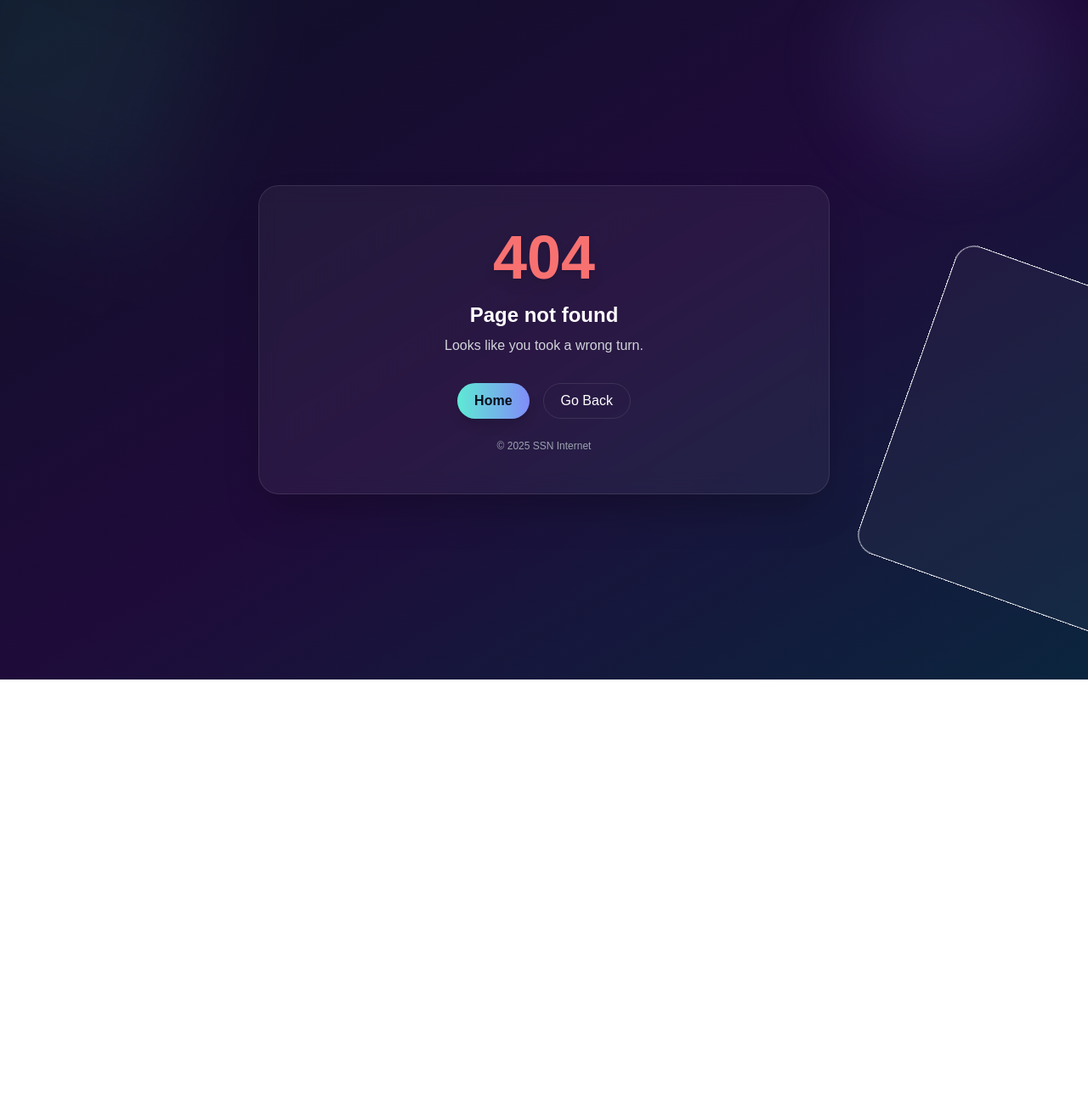
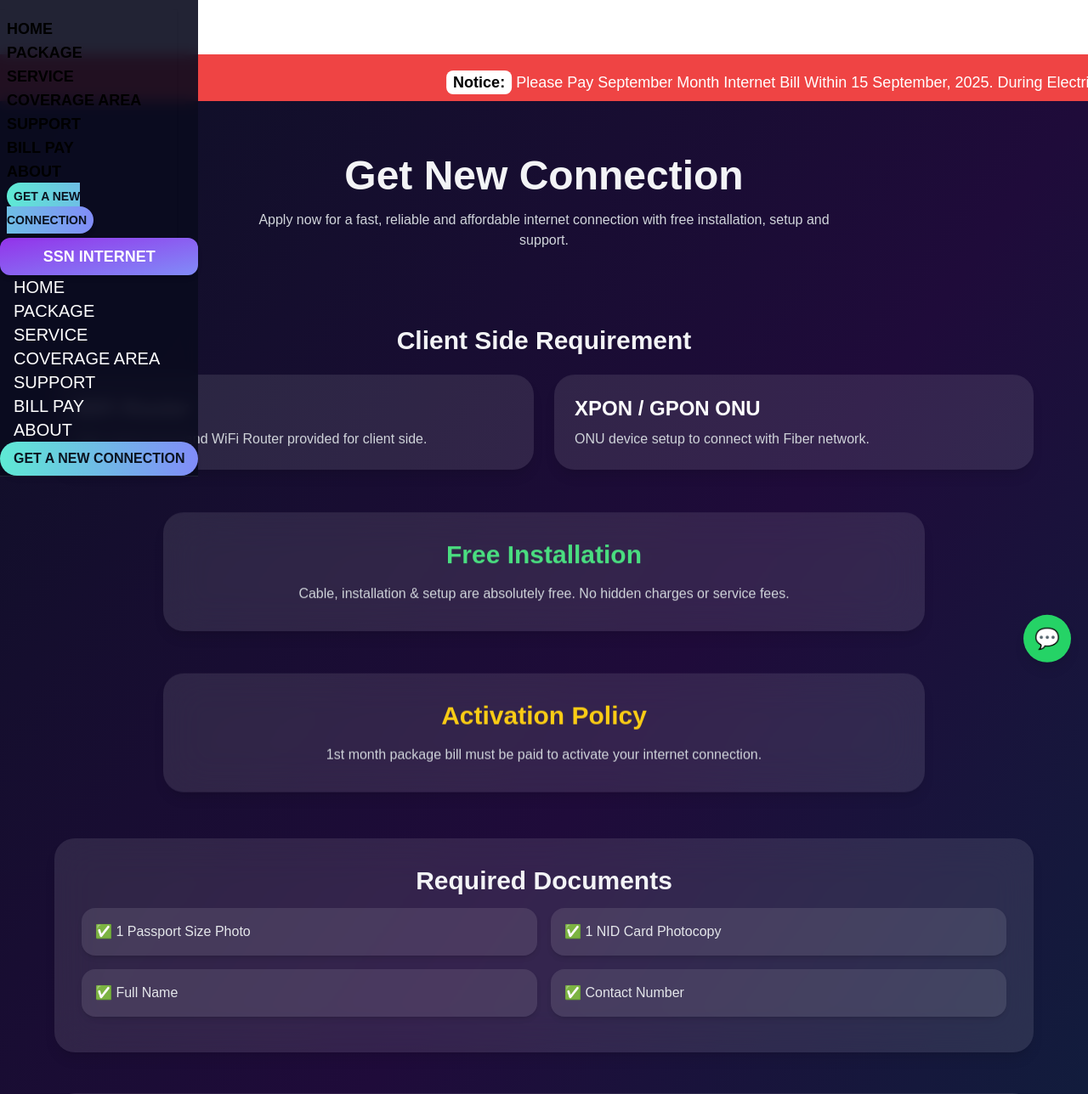
Before and after one commit to sahosskhan/ssn-internet-frontend, a React (Vite) app: page /get-new-connection in a window 1280 px wide. Before the commit this address had no page. Shown: the top 1288 px of the page at 85% size. Before the commit the page ends 800 px from the top, so only its background shows below. Built offline with nearby package versions, Linux system fonts and the light colour scheme.

Commit message:
new connection page add

```diff
--- /dev/null
+++ b/src/Pages/GetConnection/GetConnection.jsx
@@ -0,0 +1,139 @@
+import React from "react";
+import { Link } from "react-router-dom";
+
+const GetConnection = () => {
+  const devices = [
+    { name: "WiFi Router", desc: "High-speed dual band WiFi Router provided for client side." },
+    { name: "XPON / GPON ONU", desc: "ONU device setup to connect with Fiber network." },
+  ];
+
+  const documents = [
+    "1 Passport Size Photo",
+    "1 NID Card Photocopy",
+    "Full Name",
+    "Contact Number",
+  ];
+
+  const policies = [
+    "Installation, setup & cable are free of cost.",
+    "Only 1st month package bill required for activation.",
+    "Client must provide accurate information & documents.",
+    "Company reserves the right to verify user details.",
+    "Connection may take 24-48 hours depending on location.",
+  ];
+
+  return (
+    <div className="bg-gradient-to-br from-[#0e1026] via-[#1f0b3a] to-[#0b253e] text-gray-100 min-h-screen p-6">
+      {/* Heading */}
+      <section className="text-center py-10">
+        <h1 className="text-4xl sm:text-5xl font-bold mb-4 animate-fadeIn">
+          Get New Connection
+        </h1>
+        <p className="text-gray-300 max-w-2xl mx-auto animate-fadeIn delay-200">
+          Apply now for a fast, reliable and affordable internet connection with
+          free installation, setup and support.
+        </p>
+      </section>
+
+         {/* Client Side Requirement Section */}
+      <section className="max-w-6xl mx-auto mt-12">
+        <h2 className="text-3xl font-bold text-center mb-8 animate-fadeIn delay-300">
+          Client Side Requirement
+        </h2>
+        <div className="grid sm:grid-cols-1 md:grid-cols-2 gap-6 animate-fadeIn delay-400">
+          {devices.map((device, i) => (
+            <div
+              key={i}
+              className="bg-white/10 backdrop-blur-xl rounded-3xl p-6 shadow-lg float-card"
+            >
+              <h3 className="text-2xl font-bold mb-2 text-white">{device.name}</h3>
+              <p className="text-gray-300">{device.desc}</p>
+            </div>
+          ))}
+        </div>
+      </section>
+
+
+      {/* Free Installation */}
+      <section className="max-w-4xl mx-auto mt-12 bg-white/10 backdrop-blur-xl rounded-3xl p-8 shadow-lg text-center float-card animate-fadeIn delay-600">
+        <h2 className="text-3xl font-bold mb-4 text-green-400">Free Installation</h2>
+        <p className="text-gray-300">
+          Cable, installation & setup are absolutely free.
+          No hidden charges or service fees.
+        </p>
+      </section>
+
+      {/* Bill Activation */}
+      <section className="max-w-4xl mx-auto mt-12 bg-white/10 backdrop-blur-xl rounded-3xl p-8 shadow-lg text-center float-card animate-fadeIn delay-800">
+        <h2 className="text-3xl font-bold mb-4 text-yellow-400">Activation Policy</h2>
+        <p className="text-gray-300">
+          1st month package bill must be paid to activate your internet connection.
+        </p>
+      </section>
+
+      {/* Documents */}
+      <section className="max-w-6xl mx-auto mt-12 bg-white/10 backdrop-blur-xl rounded-3xl p-8 shadow-lg animate-fadeIn delay-1000">
+        <h2 className="text-3xl font-bold mb-6 text-center">Required Documents</h2>
+        <ul className="grid sm:grid-cols-1 md:grid-cols-2 gap-4">
+          {documents.map((doc, i) => (
+            <li
+              key={i}
+              className="bg-white/10 p-4 rounded-2xl text-gray-200 shadow-md float-card"
+            >
+              ✅ {doc}
+            </li>
+          ))}
+        </ul>
+      </section>
+
+      {/* Policies */}
+      <section className="max-w-6xl mx-auto mt-12 bg-white/10 backdrop-blur-xl rounded-3xl p-8 shadow-lg animate-fadeIn delay-1200">
+        <h2 className="text-3xl font-bold mb-6 text-center">Our Policies</h2>
+        <ul className="space-y-3">
+          {policies.map((pol, i) => (
+            <li key={i} className="bg-white/5 p-3 rounded-xl float-card">
+              🔹 {pol}
+            </li>
+          ))}
+        </ul>
+      </section>
+
+      {/* Button */}
+      <section className="text-center py-12 animate-fadeIn delay-1400">
+      <Link to='https://www.facebook.com/yeamin.saiful'>
+        <button className="px-8 py-4 text-lg font-bold text-white bg-gradient-to-r from-pink-500 to-purple-600 rounded-full shadow-lg hover:scale-110 transition transform float-card">
+          Request For New Connection
+        </button>
+      </Link>
+      </section>
+
+      {/* Animations */}
+      <style>
+        {`
+          @keyframes fadeIn {
+            0% { opacity: 0; transform: translateY(20px); }
+            100% { opacity: 1; transform: translateY(0); }
+          }
+          .animate-fadeIn { animation: fadeIn 1s ease-out forwards; }
+          .animate-fadeIn.delay-200 { animation-delay: 0.2s; }
+          .animate-fadeIn.delay-400 { animation-delay: 0.4s; }
+          .animate-fadeIn.delay-600 { animation-delay: 0.6s; }
+          .animate-fadeIn.delay-800 { animation-delay: 0.8s; }
+          .animate-fadeIn.delay-1000 { animation-delay: 1s; }
+          .animate-fadeIn.delay-1200 { animation-delay: 1.2s; }
+          .animate-fadeIn.delay-1400 { animation-delay: 1.4s; }
+
+          @keyframes float {
+            0%, 100% { transform: translateY(0px); }
+            50% { transform: translateY(-10px); }
+          }
+          .float-card {
+            animation: float 4s ease-in-out infinite;
+          }
+        `}
+      </style>
+    </div>
+  );
+};
+
+export default GetConnection;
--- a/src/Pages/Shared/Footer.jsx
+++ b/src/Pages/Shared/Footer.jsx
@@ -32,7 +32,7 @@ const Footer = () => {
           {[
             { name: "Home", path: "/" },
             { name: "Career", path: "/career" },
-            { name: "Coverage Area", path: "/coverage-area" },
+            { name: "Get New Connection", path: "/get-new-connection" },
             { name: "Test Your Network Speed", path: "http://www.speedtest.com.sg/" },
                   { name: "BTRC Approved Tariff", path: "https://www.orbitbd.net/btrc-approved-tariff" },
           ].map((link) => (
--- a/src/Pages/Shared/Navbar.jsx
+++ b/src/Pages/Shared/Navbar.jsx
@@ -89,7 +89,7 @@ const Navbar = () => {
         {/* Navbar End */}
         <div className="navbar-end">
           <Link
-            to="https://www.facebook.com/sahosskhan/"
+            to="/get-new-connection"
             className="px-4 py-2 rounded-full bg-gradient-to-r from-teal-300 to-indigo-400 text-[#0b1320] font-bold shadow-md
              transition-all duration-300 ease-out
              hover:from-indigo-500 hover:to-teal-400 hover:text-white hover:scale-110 hover:shadow-2xl uppercase hidden md:flex lg:flex xl:flex"
@@ -98,6 +98,7 @@ const Navbar = () => {
           </Link>
         </div>
       </div>
+
     </div>
   );
 };
--- a/src/Pages/Shared/NoticeBar.jsx
+++ b/src/Pages/Shared/NoticeBar.jsx
@@ -2,8 +2,8 @@ import React from "react";
 
 const NoticeBar = () => {
   return (
-    <div className="w-full text-white bg-red-500 py-2 overflow-hidden">
-      <div className="container mx-auto pt-6 md:pt-2 lg:pt-3 xl:pt-4 px-4  animate-marquee">
+    <div className="w-full text-white bg-red-500 pt-4 lg:pb-2 md:pb-2 pb-6 overflow-hidden">
+      <div className="container mx-auto animate-marquee">
         <div className="flex  items-center space-x-2 whitespace-nowrap">
           {/* Icon */}
           <svg xmlns="http://www.w3.org/2000/svg" className="w-5 animate-pulse h-5 md:w-6 md:h-6 flex-shrink-0" viewBox="0 0 24 24" fill="none" stroke="currentColor" stroke-width="2" stroke-linecap="round" stroke-linejoin="round" class="lucide lucide-triangle-alert-icon lucide-triangle-alert"><path d="m21.73 18-8-14a2 2 0 0 0-3.48 0l-8 14A2 2 0 0 0 4 21h16a2 2 0 0 0 1.73-3"/><path d="M12 9v4"/><path d="M12 17h.01"/></svg>
--- a/src/Routes/Routes.jsx
+++ b/src/Routes/Routes.jsx
@@ -11,6 +11,7 @@ import Support from "../Pages/Support/Support";
 import About from "../Pages/About/About";
 import BillPay from "../Pages/BillPay/BillPay";
 import CareerPage from "../Pages/CareerPage/CareerPage";
+import GetConnection from "../Pages/GetConnection/GetConnection";
 
 export const router = createBrowserRouter([
   {
@@ -25,7 +26,8 @@ export const router = createBrowserRouter([
 { path: "/support", element: <Support/> },
 { path: "/about", element: <About/> },
 { path: "/bill-pay", element: <BillPay/> },
-{ path: "//career", element: <CareerPage/> },
+{ path: "/career", element: <CareerPage/> },
+{ path: "/get-new-connection", element: <GetConnection/> },
 
     ],
   },
```
